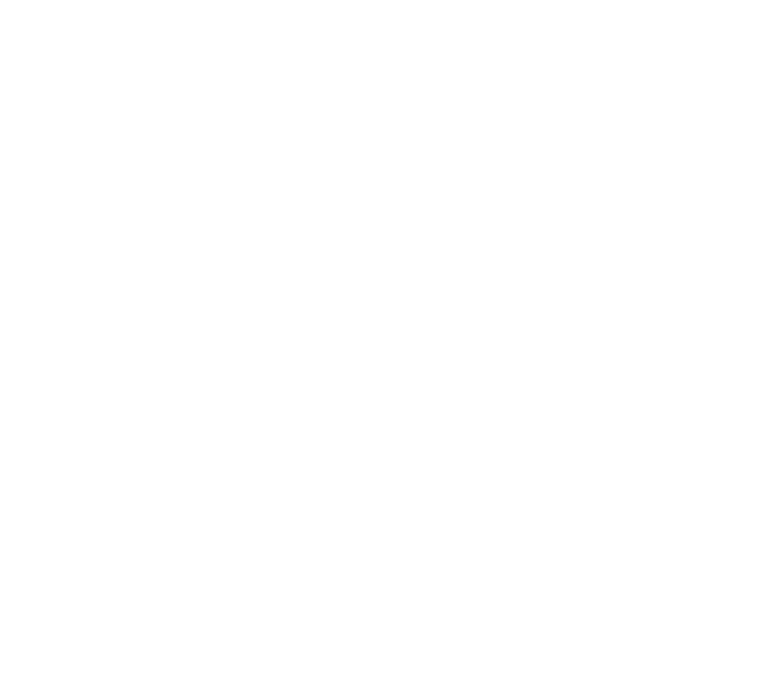
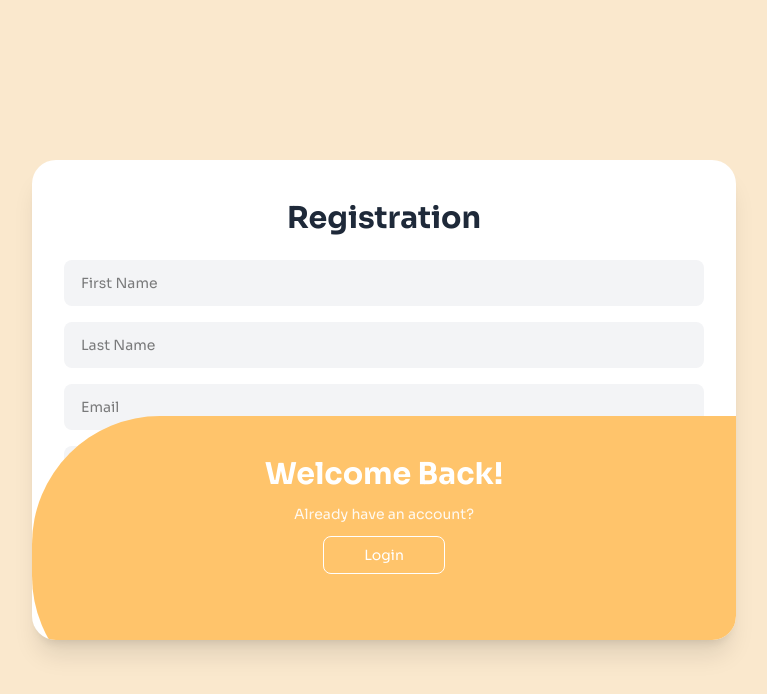
Before and after one commit to zeeshan-ahmad-dev/Bookora, a React (Vite) app in the folder client/: page /login in a window 1280 px wide. Before the commit this address had no page. Shown: the top 694 px of the page, without its empty margins (256-1023 px from the left). Built offline with nearby package versions, Linux system fonts and the light colour scheme.

Commit message:
Cart page and login design done & animation SIP

```diff
--- a/client/src/App.jsx
+++ b/client/src/App.jsx
@@ -12,6 +12,7 @@ import ProductDetailPage from "./pages/ProductDetailPage";
 import { ToastContainer } from "react-toastify";
 import { CartContextProvider } from "./context/CartContext";
 import CartPage from "./pages/CartPage";
+import Login from "./pages/Login";
 
 function App() {
   return (
@@ -19,6 +20,7 @@ function App() {
       <CartContextProvider>
         <ToastContainer />
         <Routes>
+          <Route path="/login" element={<Login />}/>
           <Route element={<MainLayout />}>
             <Route path="/" element={<Home />} />
             <Route path="/product-category/all-books" element={<AllBooks />} />
--- a/client/src/components/Navbar.jsx
+++ b/client/src/components/Navbar.jsx
@@ -5,7 +5,7 @@ import Hamburger from "hamburger-react";
 import { CartContext } from "../context/CartContext";
 
 const Navbar = () => {
-  const { cart, subtotal } = useContext(CartContext);
+  const { cart, subtotal, removeBookFromCart } = useContext(CartContext);
   const [isOpen, setIsOpen] = useState(false);
 
   const location = useLocation();
@@ -111,10 +111,10 @@ const Navbar = () => {
                       <img className="size-14" src={book.cover} alt="" />
                     </div>
                     <div className="flex-1 space-y-1 text-left">
-                      <h6 className="text-sm">2024 Sanctuary</h6>
-                      <p className="text-xs">1 x ${book.price}</p>
+                      <h6 className="text-sm">{book.title}</h6>
+                      <p className="text-xs">{book.quantity} x ${book.price}</p>
                     </div>
-                    <button className="rounded-full border p-0.5 opacity-50 cursor-pointer">
+                    <button onClick={(e) => removeBookFromCart} className="rounded-full border p-0.5 opacity-50 cursor-pointer">
                       <img className="w-3.5" src={assets.remove_icon} alt="" />
                     </button>
                   </div>
@@ -142,9 +142,9 @@ const Navbar = () => {
             {cart.length === 0 && (
               <div className="px-5">
                 <p className="my-2 font-light">No products in the cart.</p>
-                <button className="border mb-4 mt-2 text-nowrap border-primary text-primary px-10 py-4 font-bold cursor-pointer">
+                <Link to="/product-category/all-books" className="border inline-block mb-4 mt-2 text-nowrap border-primary text-primary px-10 py-4 font-bold cursor-pointer">
                   Continue Shopping
-                </button>
+                </Link>
               </div>
             )}
           </div>
--- a/client/src/context/CartContext.jsx
+++ b/client/src/context/CartContext.jsx
@@ -7,13 +7,13 @@ export const CartContextProvider = ({ children }) => {
   const [cart, setCart] = useState([]);
   const [subtotal, setSubtotal] = useState(0);
 
-  const addBookToCart = async (bookId) => {
+  const addBookToCart = async (bookId, quantity = 1) => {
     try {
       if (cart.some((book) => book.id === bookId)) return;
       const res = await api.get(`/books/${bookId}`);
 
       setCart((prev) => {
-        const newCart = [...prev, { ...res.data.book, quantity: 1 }];
+        const newCart = [...prev, { ...res.data.book, quantity: quantity }];
         localStorage.setItem("cart", JSON.stringify(newCart));
         return newCart;
       });
@@ -62,7 +62,7 @@ export const CartContextProvider = ({ children }) => {
     addBookToCart,
     removeBookFromCart,
     changeQuantity,
-    setUpdatedCart
+    setUpdatedCart,
   };
 
   return <CartContext.Provider value={value}>{children}</CartContext.Provider>;
--- a/client/src/pages/AddBook.jsx
+++ b/client/src/pages/AddBook.jsx
@@ -131,7 +131,7 @@ const AddBook = () => {
             </label>
             <input
               type="text"
-              name="category"
+              name="categories"
               value={formData.categories}
               onChange={handleChange}
               className="w-full px-4 py-2 border rounded-lg focus:ring-2 focus:ring-indigo-500 focus:outline-none dark:bg-gray-700 dark:border-gray-600 dark:text-white"
--- a/client/src/pages/Home.jsx
+++ b/client/src/pages/Home.jsx
@@ -1,54 +1,30 @@
-import React from "react";
+import { useEffect, useState } from "react";
 import Hero from "../components/Hero";
 import assets from "../assets/assets";
 import CardContainer from "../components/CardContainer";
 import CategoryGallery from "../components/CategoryGallery";
 import { FaTruck, FaRecycle, FaDivide, FaGift } from "react-icons/fa";
 import SubscribeEmail from "../components/SubscribeEmail";
+import { toast } from "react-toastify";
+import api from "../api";
 
 const Home = () => {
-  const discoverBooks = [
-    {
-      cover: assets.book1,
-      title: "The Born of APLEX",
-      price: "19.25",
-    },
-    {
-      cover: assets.book2,
-      title: "Mists of Algorab",
-      price: "14.79",
-    },
-    {
-      cover: assets.book3,
-      title: "Now You See Me",
-      price: "22.10",
-    },
-    {
-      cover: assets.book4,
-      title: "Liar of Dreams",
-      price: "9.50",
-    },
-    {
-      cover: assets.book5,
-      title: "Feugiat Maecenas",
-      price: "17.35",
-    },
-    {
-      cover: assets.book6,
-      title: "2024 Sanctuary",
-      price: "12.89",
-    },
-    {
-      cover: assets.book7,
-      title: "Ark Forging",
-      price: "27.45",
-    },
-    {
-      cover: assets.book8,
-      title: "Cyber Angel",
-      price: "8.99",
-    },
-  ];
+  const [discoverBooks, setDiscoverBooks] = useState([]);
+
+    const fetchBooks = async () => {
+      try {
+        const res = await api.get("/books?limit=8");
+
+        setDiscoverBooks(res.data.books);
+        toast.success(res.data.message)
+      } catch (error) {
+        toast.error(error.message);
+      }
+    }
+
+    useEffect(() => {
+      fetchBooks();
+    }, []);
 
   const editorBooks = [
     {
--- /dev/null
+++ b/client/src/pages/Login.jsx
@@ -0,0 +1,110 @@
+import React from "react";
+import { FaGoogle } from "react-icons/fa";
+
+function Login() {
+  return (
+    <div className="bg-hero h-screen flex justify-center items-center">
+      <div className="w-[90vw] relative h-[95dvh] lg:w-[55vw] lg:h-[60vh] bg-white rounded-3xl overflow-hidden shadow-xl flex flex-col lg:flex-row">
+
+        {/* Left Side - Form */}
+        <div className="flex-1 px-8 py-10 flex flex-col justify-start">
+          <form className="text-center space-y-4">
+            <h2 className="text-3xl font-bold mb-6 text-gray-800">
+              Registration
+            </h2>
+
+            <input
+              className="w-full py-3 px-4 text-sm bg-gray-100 rounded-lg outline-none border border-transparent focus:border-primary transition-all"
+              type="text"
+              placeholder="First Name"
+            />
+
+            <input
+              className="w-full py-3 px-4 text-sm bg-gray-100 rounded-lg outline-none border border-transparent focus:border-primary transition-all"
+              type="text"
+              placeholder="Last Name"
+            />
+
+            <input
+              className="w-full py-3 px-4 text-sm bg-gray-100 rounded-lg outline-none border border-transparent focus:border-primary transition-all"
+              type="email"
+              placeholder="Email"
+            />
+
+            <input
+              className="w-full py-3 px-4 text-sm bg-gray-100 rounded-lg outline-none border border-transparent focus:border-primary transition-all"
+              type="password"
+              placeholder="Password"
+            />
+
+            <button
+              className="w-full bg-primary py-3 mt-2 text-sm font-semibold text-white rounded-lg hover:bg-primary/90 transition-all"
+            >
+              Register
+            </button>
+
+            <div className="flex items-center justify-center gap-3 my-2">
+              <span className="text-sm text-gray-500">Or</span>
+            </div>
+
+            <button className="w-full py-3 rounded-lg border text-sm flex items-center justify-center gap-2 hover:bg-gray-100 transition-all">
+              <FaGoogle />
+              Continue with Google
+            </button>
+          </form>
+        </div>
+
+        {/* Right Side - Welcome */}
+        <div className="flex-[0.7] absolute -bottom-16 w-full h-[18rem] bg-primary text-white flex flex-col items-center justify-start gap-3 p-10 rounded-[5.5rem]  lg:rounded-t-none lg:rounded-l-[8rem]">
+          <h2 className="text-3xl font-bold">Welcome Back!</h2>
+          <p className="text-sm opacity-90">Already have an account?</p>
+
+          <button className="text-sm bg-transparent border border-white px-10 py-2 rounded-lg hover:bg-white/20 transition-all">
+            Login
+          </button>
+        </div>
+
+
+        {/* Login form */}
+        {/* Left Side - Form */}
+        <div className="hidden my-2 px-8 py-10 flex flex-col justify-center">
+          <form className="text-center space-y-4">
+            <h2 className="text-4xl font-bold mb-7 text-gray-800">
+              Login
+            </h2>
+
+            <input
+              className="w-full py-3 px-4 text-sm bg-gray-100 rounded-lg outline-none border border-transparent focus:border-primary transition-all"
+              type="email"
+              placeholder="Email"
+            />
+
+            <input
+              className="w-full py-3 px-4 text-sm bg-gray-100 rounded-lg outline-none border border-transparent focus:border-primary transition-all"
+              type="password"
+              placeholder="Password"
+            />
+            <a href="#" className="text-gray-600 text-sm">Forgot password?</a>
+
+            <button
+              className="w-full bg-primary py-3 mt-2 text-sm font-semibold text-white rounded-lg hover:bg-primary/90 transition-all"
+            >
+              Login
+            </button>
+
+            <div className="flex items-center justify-center">
+              <span className="text-sm text-gray-500">Or</span>
+            </div>
+
+            <button className="w-full py-3 rounded-lg border text-sm flex items-center justify-center gap-2 hover:bg-gray-100 transition-all">
+              <FaGoogle />
+              Continue with Google
+            </button>
+          </form>
+        </div>
+      </div>
+    </div>
+  );
+}
+
+export default Login;
```
Also changed, not shown: client/src/pages/CartPage.jsx (+26 -3 lines), client/src/pages/ProductDetailPage.jsx (+19 -4 lines), 1 other file (tests, documents, lock files or other folders).
